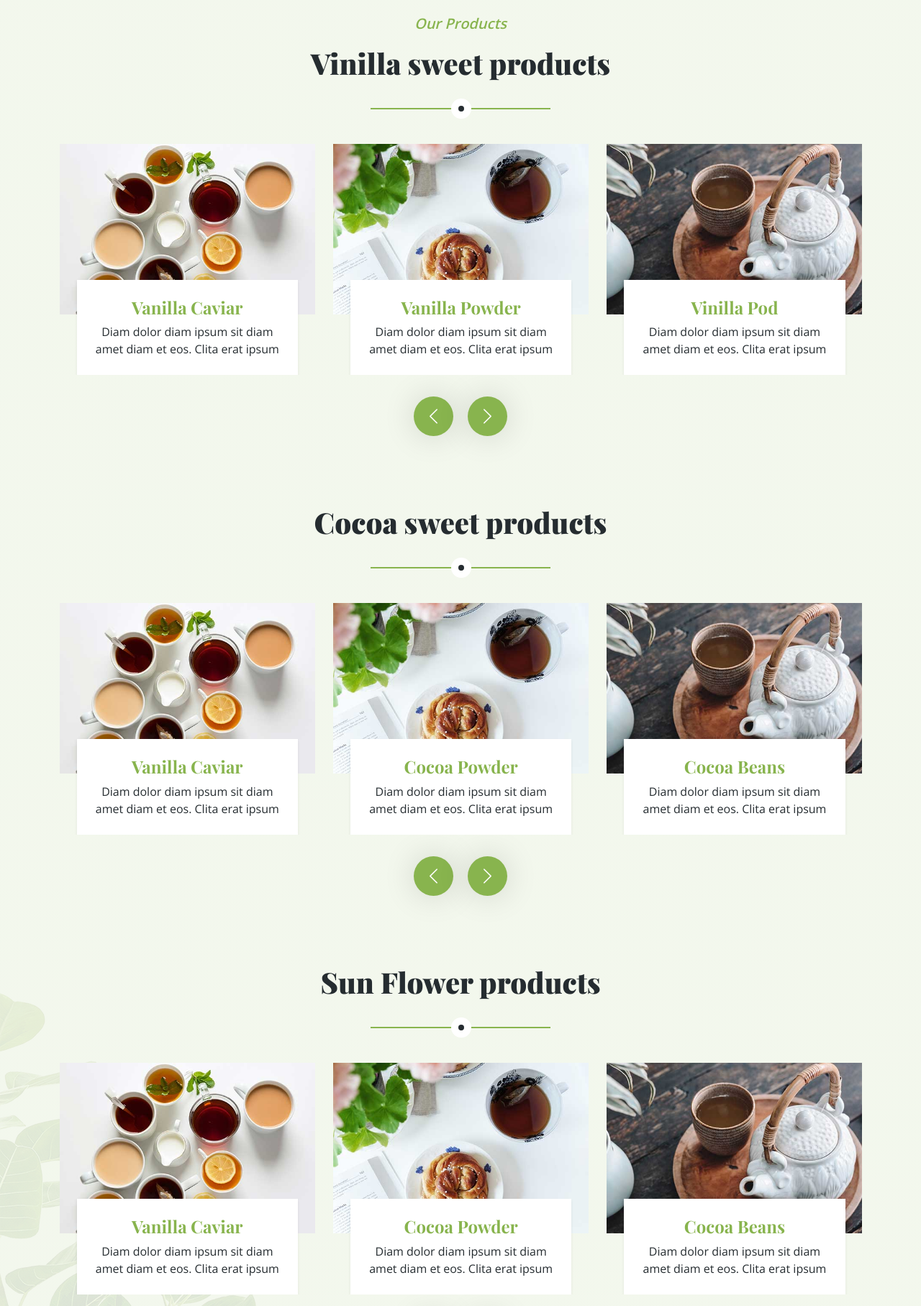
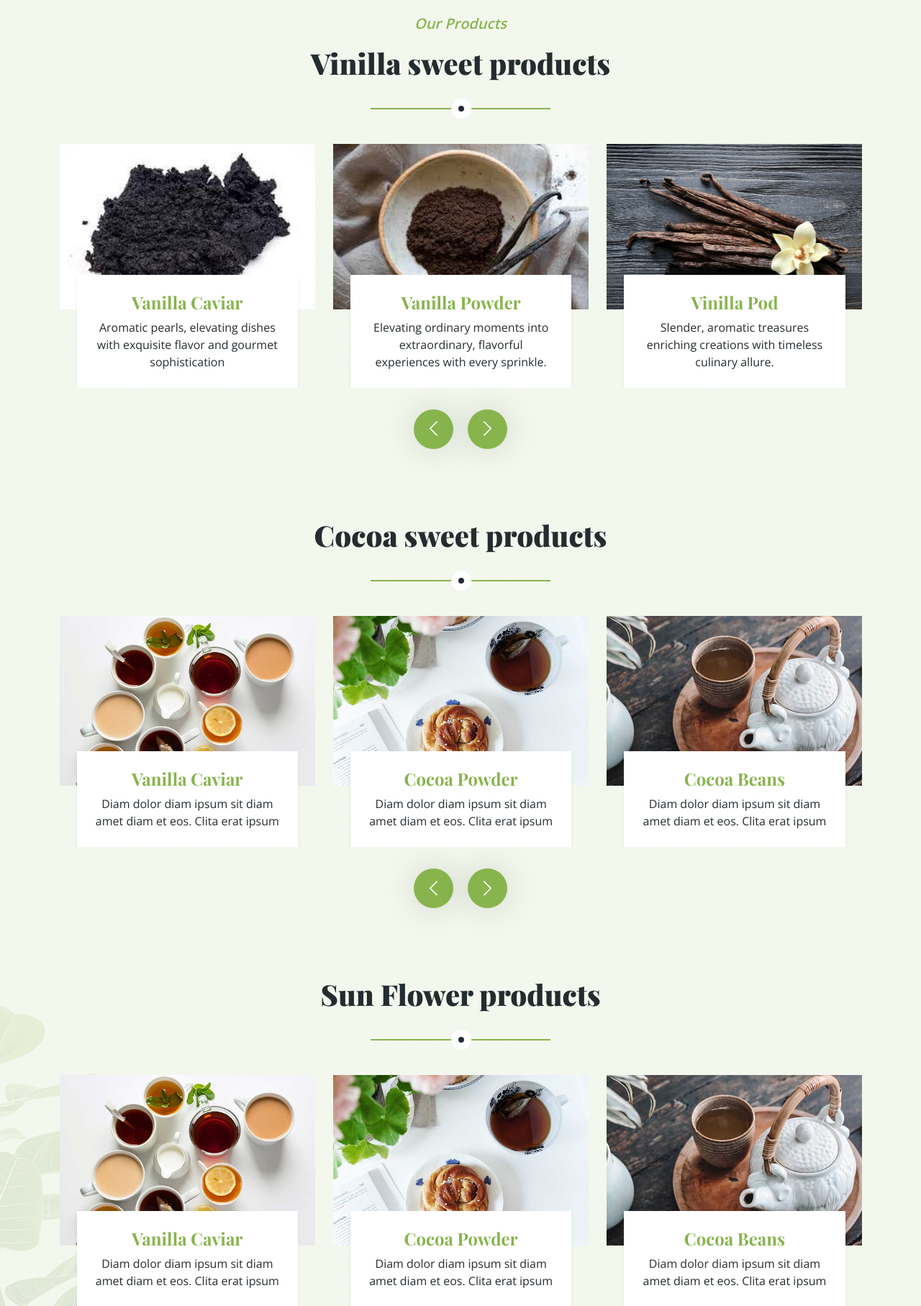
Before and after one commit to bradiepoa/ubangane, a Django app: page /products in a window 1280 px wide. Shown: the part 202-2017 px from the top of the page at 72% size. Run offline with Django 5.2, Linux system fonts and the light colour scheme; some libraries are stand-ins or nearby versions.

Commit message:
modified:   mainweb/templates/mainweb/addproducts.html

```diff
--- a/mainweb/templates/mainweb/addproducts.html
+++ b/mainweb/templates/mainweb/addproducts.html
@@ -8,32 +8,32 @@
         </div>
         <div class="owl-carousel product-carousel wow fadeInUp" data-wow-delay="0.5s">
             <a href="" class="d-block product-item rounded">
-                <img src="{% static 'img/product-2.jpg' %}" alt="">
+                <img style="height: 230px;" src="{% static 'img/vinilla-1.jpg' %}" alt="">
                 <div class="bg-white shadow-sm text-center p-4 position-relative mt-n5 mx-4">
                     <h4 class="text-primary">Vanilla Powder</h4>
-                    <span class="text-body">Diam dolor diam ipsum sit diam amet diam et eos. Clita erat ipsum</span>
+                    <span class="text-body">Elevating ordinary moments into extraordinary, flavorful experiences with every sprinkle.</span>
                 </div>
             </a>
             <a href="" class="d-block product-item rounded">
-                <img src="{% static 'img/product-3.jpg' %}" alt="">
+                <img style="height: 230px;" src="{% static 'img/vanilla-23.jpg' %}" alt="">
                 <div class="bg-white shadow-sm text-center p-4 position-relative mt-n5 mx-4">
                     <h4 class="text-primary">Vinilla Pod</h4>
-                    <span class="text-body">Diam dolor diam ipsum sit diam amet diam et eos. Clita erat ipsum</span>
+                    <span class="text-body">Slender, aromatic treasures enriching creations with timeless culinary allure.</span>
                 </div>
             </a>
             <a href="" class="d-block product-item rounded">
-                <img src="{% static 'img/product-4.jpg' %}" alt="">
+                <img style="height: 230px;" src="{% static 'img/vinilla-24.jpg' %}" alt="">
                 <div class="bg-white shadow-sm text-center p-4 position-relative mt-n5 mx-4">
                     <h4 class="text-primary">Vanilla Cuts</h4>
-                    <span class="text-body">Diam dolor diam ipsum sit diam amet diam et eos. Clita erat ipsum</span>
+                    <span class="text-body">Delicate sweetness transforms, elevating creations with aromatic allure in every slice</span>
                 </div>
             </a>
 
             <a href="" class="d-block product-item rounded">
-                <img src="{% static 'img/product-4.jpg' %}" alt="">
+                <img style="height: 230px;" src="{% static 'img/vanilla-22.jpg' %}" alt="">
                 <div class="bg-white shadow-sm text-center p-4 position-relative mt-n5 mx-4">
                     <h4 class="text-primary">Vanilla Caviar</h4>
-                    <span class="text-body">Diam dolor diam ipsum sit diam amet diam et eos. Clita erat ipsum</span>
+                    <span class="text-body">Aromatic pearls, elevating dishes with exquisite flavor and gourmet sophistication</span>
                 </div>
             </a>
         </div>
```
